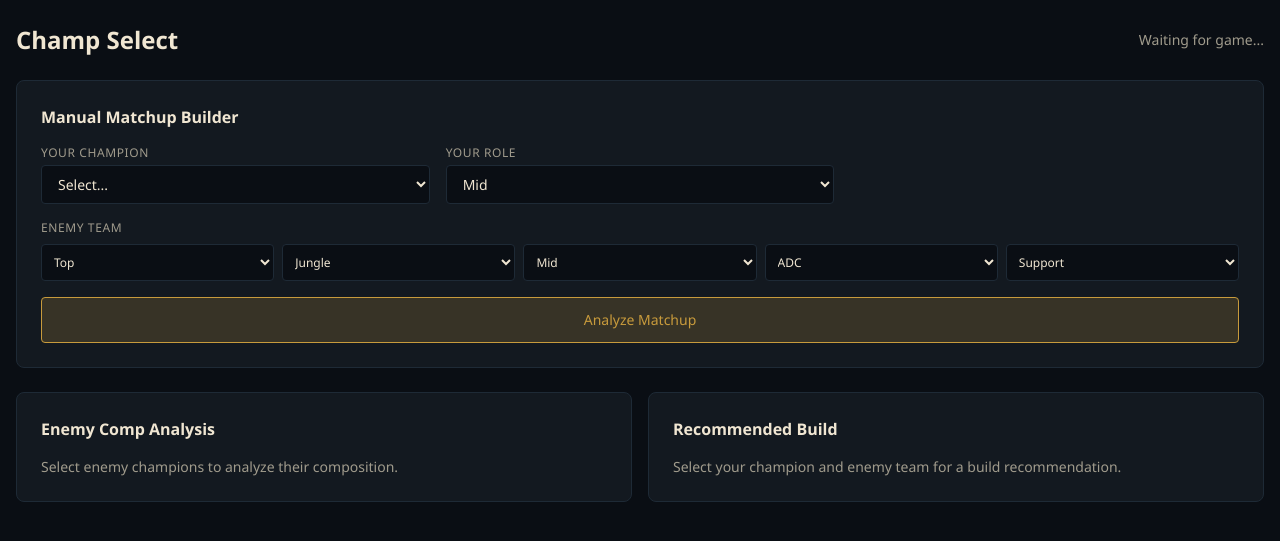
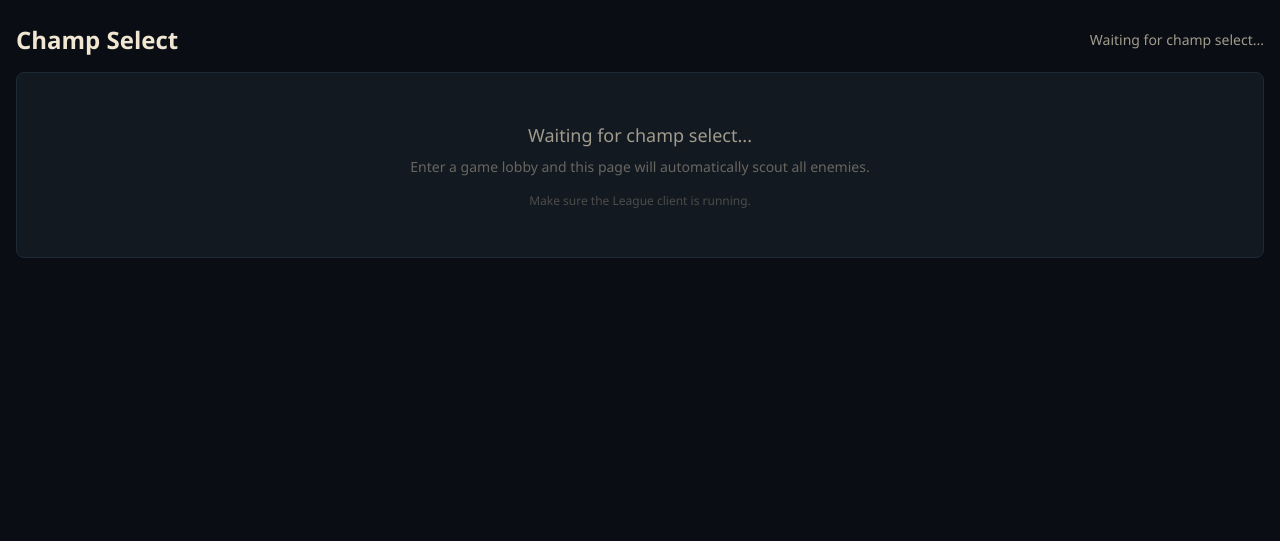
Before and after one commit to hacu9/oraclegg, a FastAPI app: page /champ-select in a window 1280 px wide. Shown: the part 53-594 px from the top of the page. Run offline with FastAPI, Linux system fonts and the light colour scheme; data that the repository does not hold is empty; some libraries are stand-ins or nearby versions.

Commit message:
Auto-scout champ select, post-game summary, multi-region pipeline
Champ select:
- Fully automatic — detects picks via LCU, scouts enemies, shows comp
  analysis and build recommendation without any manual input
- Shows LIVE badge when in champ select
- Enemy champion cards with icons and role assignments
- Removed manual dropdowns (auto-populate from LCU data)

Post-game:
- Shows champion icon, KDA, CS/min, vision, game duration
- VICTORY/DEFEAT with color
- No auto-redirect — user clicks "View Analysis" when ready

Pipeline:
- Running LAN + KR + NA concurrently for maximum data coverage
- Auto-imports last 20 ranked matches on first run

Polish:
- Tags (1ST TIME, TILTED, OTP) shown next to enemy champion names
- Disabled post-game auto-redirect to /tracking

Co-Authored-By: Claude <noreply@anthropic.com>

```diff
--- a/src/oraclegg/ui/templates/base.html
+++ b/src/oraclegg/ui/templates/base.html
@@ -139,13 +139,10 @@
                     return;
                 }
 
-                // Game ended → go to tracking after 8s (if we were in-game)
+                // Game ended → stay on in-game page to show post-game summary
+                // User clicks "View Analysis" when ready
                 if (phase === 'post_game' && _lastPhase === 'in_game' && page === 'in-game') {
-                    if (!_postGameTimer) {
-                        _postGameTimer = setTimeout(() => {
-                            window.location.href = '/tracking';
-                        }, 8000);
-                    }
+                    // Don't redirect — post-game summary shows on the in-game page
                 }
 
                 // Back to idle after post-game (clear timer)
--- a/src/oraclegg/ui/templates/champ_select.html
+++ b/src/oraclegg/ui/templates/champ_select.html
@@ -3,229 +3,228 @@
 {% block nav_champ_select %}text-oracle-gold{% endblock %}
 
 {% block content %}
-<div class="space-y-6">
+<div class="space-y-4">
     <div class="flex items-center justify-between">
+        <div class="flex items-center gap-3">
             <h1 class="text-oracle-light text-2xl font-bold">Champ Select</h1>
-        <div class="text-oracle-text text-sm" id="phase-status">
-            Waiting for game...
+            <span id="live-badge" style="display:none" class="bg-oracle-green/20 text-oracle-green text-xs px-2 py-1 rounded-full border border-oracle-green/30 animate-pulse">LIVE</span>
+        </div>
+        <div class="text-oracle-text text-sm" id="phase-status">Waiting for champ select...</div>
+    </div>
+
+    <!-- Auto-scouting results (shown when LCU detects champ select) -->
+    <div id="auto-scout" style="display:none">
+        <!-- Your pick + enemy comp -->
+        <div class="bg-oracle-card border border-oracle-border rounded-lg p-4 mb-4">
+            <div class="flex items-center justify-between">
+                <div class="flex items-center gap-3">
+                    <img id="as-your-icon" class="w-12 h-12 rounded-lg border-2 border-oracle-gold/50" src="" alt="" style="display:none">
+                    <div>
+                        <span class="text-oracle-light font-bold text-lg" id="as-your-champ">Picking...</span>
+                        <span class="text-oracle-text/40 text-sm ml-2" id="as-your-role"></span>
+                    </div>
+                </div>
+                <div class="flex items-center gap-2" id="as-comp-tags"></div>
             </div>
         </div>
 
-    <!-- Manual input (for testing without LCU) -->
-    <div class="bg-oracle-card border border-oracle-border rounded-lg p-6">
-        <h2 class="text-oracle-light font-semibold mb-4">Manual Matchup Builder</h2>
-        <form id="matchup-form" class="space-y-4">
-            <!-- Your champion -->
-            <div class="grid grid-cols-1 md:grid-cols-3 gap-4">
-                <div>
-                    <label class="text-oracle-text text-xs uppercase tracking-wider block mb-1">Your Champion</label>
-                    <select id="your-champ" class="w-full bg-oracle-bg border border-oracle-border rounded px-3 py-2
-                                text-oracle-light focus:border-oracle-gold focus:outline-none text-sm">
-                        <option value="">Select...</option>
-                    </select>
-                </div>
-                <div>
-                    <label class="text-oracle-text text-xs uppercase tracking-wider block mb-1">Your Role</label>
-                    <select id="your-role" class="w-full bg-oracle-bg border border-oracle-border rounded px-3 py-2
-                                text-oracle-light focus:border-oracle-gold focus:outline-none text-sm">
-                        <option value="TOP">Top</option>
-                        <option value="JUNGLE">Jungle</option>
-                        <option value="MID" selected>Mid</option>
-                        <option value="ADC">ADC</option>
-                        <option value="SUPPORT">Support</option>
-                    </select>
-                </div>
+        <!-- Enemy scouting cards -->
+        <div class="grid grid-cols-1 md:grid-cols-5 gap-3 mb-4" id="as-enemy-cards">
+            <div class="col-span-5 text-oracle-text/50 text-sm text-center py-4">Scouting enemies...</div>
         </div>
 
-            <!-- Enemy team -->
-            <div>
-                <label class="text-oracle-text text-xs uppercase tracking-wider block mb-2">Enemy Team</label>
-                <div class="grid grid-cols-5 gap-2">
-                    <select class="enemy-champ bg-oracle-bg border border-oracle-border rounded px-2 py-2
-                                text-oracle-light focus:border-oracle-red focus:outline-none text-xs">
-                        <option value="">Top</option>
-                    </select>
-                    <select class="enemy-champ bg-oracle-bg border border-oracle-border rounded px-2 py-2
-                                text-oracle-light focus:border-oracle-red focus:outline-none text-xs">
-                        <option value="">Jungle</option>
-                    </select>
-                    <select class="enemy-champ bg-oracle-bg border border-oracle-border rounded px-2 py-2
-                                text-oracle-light focus:border-oracle-red focus:outline-none text-xs">
-                        <option value="">Mid</option>
-                    </select>
-                    <select class="enemy-champ bg-oracle-bg border border-oracle-border rounded px-2 py-2
-                                text-oracle-light focus:border-oracle-red focus:outline-none text-xs">
-                        <option value="">ADC</option>
-                    </select>
-                    <select class="enemy-champ bg-oracle-bg border border-oracle-border rounded px-2 py-2
-                                text-oracle-light focus:border-oracle-red focus:outline-none text-xs">
-                        <option value="">Support</option>
-                    </select>
+        <!-- Build + comp analysis -->
+        <div class="grid grid-cols-1 md:grid-cols-2 gap-4">
+            <div class="bg-oracle-card border border-oracle-border rounded-lg p-4">
+                <h2 class="text-oracle-light font-semibold mb-3">Enemy Comp Analysis</h2>
+                <div id="as-comp-result" class="text-oracle-text text-sm">Analyzing...</div>
             </div>
-            </div>
-
-            <button type="submit"
-                    class="w-full bg-oracle-gold/20 border border-oracle-gold text-oracle-gold px-4 py-3 rounded
-                           hover:bg-oracle-gold/30 transition-colors text-sm font-medium">
-                Analyze Matchup
-            </button>
-        </form>
-    </div>
-
-    <!-- Results -->
-    <div class="grid grid-cols-1 md:grid-cols-2 gap-4">
-        <!-- Comp analysis -->
-        <div class="bg-oracle-card border border-oracle-border rounded-lg p-6">
-            <h2 class="text-oracle-light font-semibold mb-4">Enemy Comp Analysis</h2>
-            <div id="comp-result" class="text-oracle-text text-sm">
-                Select enemy champions to analyze their composition.
-            </div>
-        </div>
-
-        <!-- Build recommendation -->
-        <div class="bg-oracle-card border border-oracle-border rounded-lg p-6">
-            <h2 class="text-oracle-light font-semibold mb-4">Recommended Build</h2>
-            <div id="build-result" class="text-oracle-text text-sm">
-                Select your champion and enemy team for a build recommendation.
-            </div>
+            <div class="bg-oracle-card border border-oracle-border rounded-lg p-4">
+                <h2 class="text-oracle-light font-semibold mb-3">Recommended Build</h2>
+                <div id="as-build-result" class="text-oracle-text text-sm">Loading...</div>
             </div>
         </div>
     </div>
 
+    <!-- Waiting state -->
+    <div id="cs-waiting" class="bg-oracle-card border border-oracle-border rounded-lg p-12 text-center">
+        <div class="text-oracle-text text-lg mb-2">Waiting for champ select...</div>
+        <p class="text-oracle-text/60 text-sm">Enter a game lobby and this page will automatically scout all enemies.</p>
+        <p class="text-oracle-text/40 text-xs mt-4">Make sure the League client is running.</p>
+    </div>
+</div>
+
 <script>
-    // Auto-redirect handled by base.html global state machine
+const DDRAGON = 'https://ddragon.leagueoflegends.com/cdn/16.6.1/img';
+const CHAMP_ICON_MAP = {
+    'Wukong': 'MonkeyKing', "Kai'Sa": 'Kaisa', "Kha'Zix": 'Khazix',
+    "Bel'Veth": 'Belveth', "Vel'Koz": 'Velkoz', "Kog'Maw": 'KogMaw',
+    "Cho'Gath": 'Chogath', "Rek'Sai": 'RekSai', "K'Sante": 'KSante',
+    "Renata Glasc": 'Renata', "Nunu & Willump": 'Nunu', "LeBlanc": 'Leblanc',
+    "Aurelion Sol": 'AurelionSol', "Dr. Mundo": 'DrMundo', "Jarvan IV": 'JarvanIV',
+    "Lee Sin": 'LeeSin', "Master Yi": 'MasterYi', "Miss Fortune": 'MissFortune',
+    "Tahm Kench": 'TahmKench', "Twisted Fate": 'TwistedFate', "Xin Zhao": 'XinZhao',
+};
+function champIconKey(n) { return CHAMP_ICON_MAP[n] || n; }
+function champIcon(n) { return `${DDRAGON}/champion/${champIconKey(n)}.png`; }
 
-    let champions = [];
-    let champById = {};
-    let liveSelectActive = false;
+let champMap = {};  // id -> {name, key}
+let lastEnemyIds = '';
+let scoutedEnemies = {};
 
-    // Poll for live champ select data from LCU
-    async function pollChampSelect() {
+// Load champion data
+fetch('/api/champions').then(r => r.json()).then(champs => {
+    champs.forEach(c => { champMap[c.id] = c; });
+});
+
+// Poll for live champ select
+async function pollCS() {
     try {
         const r = await fetch('/api/champ-select/live');
         const d = await r.json();
-            if (d.active && d.data && !liveSelectActive) {
-                liveSelectActive = true;
-                // Parse LCU champ select data to extract picks
-                const actions = d.data.actions || [];
-                const myTeam = d.data.myTeam || [];
-                const theirTeam = d.data.theirTeam || [];
 
-                // Auto-fill enemy picks
-                const enemySelects = document.querySelectorAll('.enemy-champ');
-                theirTeam.forEach((p, i) => {
-                    if (p.championId && enemySelects[i]) {
-                        enemySelects[i].value = p.championId;
-                    }
-                });
-
-                // Auto-fill your pick
-                const localPlayer = myTeam.find(p => p.cellId === d.data.localPlayerCellId);
-                if (localPlayer && localPlayer.championId) {
-                    document.getElementById('your-champ').value = localPlayer.championId;
-                }
-
-                // Show indicator
-                const heading = document.querySelector('h1');
-                if (heading && !document.getElementById('live-cs-badge')) {
-                    heading.insertAdjacentHTML('afterend',
-                        '<span id="live-cs-badge" class="ml-3 bg-oracle-green/20 text-oracle-green text-xs px-2 py-1 rounded-full border border-oracle-green/30 animate-pulse">LIVE</span>'
-                    );
-                }
-            } else if (!d.active) {
-                liveSelectActive = false;
-            }
-        } catch {}
-    }
-    setInterval(pollChampSelect, 2000);
-    pollChampSelect();
-
-    // Load champions
-    fetch('/api/champions')
-        .then(r => r.json())
-        .then(champs => {
-            champions = champs;
-            const yourChamp = document.getElementById('your-champ');
-            const enemySelects = document.querySelectorAll('.enemy-champ');
-
-            function populateSelect(sel, placeholder) {
-                const firstOpt = sel.options[0];
-                sel.innerHTML = '';
-                const opt = document.createElement('option');
-                opt.value = '';
-                opt.textContent = firstOpt ? firstOpt.textContent : 'Select...';
-                sel.appendChild(opt);
-                champs.forEach(c => {
-                    const o = document.createElement('option');
-                    o.value = c.id;
-                    o.textContent = c.name;
-                    sel.appendChild(o);
-                });
-            }
-
-            populateSelect(yourChamp, 'Your Champion');
-            enemySelects.forEach(sel => populateSelect(sel));
-        });
-
-    // Handle form submit
-    document.getElementById('matchup-form').addEventListener('submit', async function(e) {
-        e.preventDefault();
-
-        const champId = document.getElementById('your-champ').value;
-        const role = document.getElementById('your-role').value;
-        const enemyIds = Array.from(document.querySelectorAll('.enemy-champ'))
-            .map(s => s.value)
-            .filter(v => v);
-
-        if (!champId) {
-            alert('Select your champion');
+        if (!d.active) {
+            document.getElementById('auto-scout').style.display = 'none';
+            document.getElementById('cs-waiting').style.display = 'block';
+            document.getElementById('live-badge').style.display = 'none';
+            document.getElementById('phase-status').textContent = 'Waiting for champ select...';
+            lastEnemyIds = '';
+            scoutedEnemies = {};
             return;
         }
 
-        // Show loading state
-        const btn = document.querySelector('#matchup-form button[type="submit"]');
-        btn.disabled = true; btn.textContent = 'Analyzing...';
-        document.getElementById('comp-result').innerHTML = '<span class="text-oracle-text/50">Analyzing...</span>';
-        document.getElementById('build-result').innerHTML = '<span class="text-oracle-text/50">Loading...</span>';
+        document.getElementById('auto-scout').style.display = 'block';
+        document.getElementById('cs-waiting').style.display = 'none';
+        document.getElementById('live-badge').style.display = 'inline-flex';
+        document.getElementById('phase-status').textContent = 'Live — scouting enemies';
+
+        const myTeam = d.data.myTeam || [];
+        const theirTeam = d.data.theirTeam || [];
+        const localCell = d.data.localPlayerCellId;
+
+        // Your pick
+        const me = myTeam.find(p => p.cellId === localCell);
+        if (me && me.championId && champMap[me.championId]) {
+            const c = champMap[me.championId];
+            document.getElementById('as-your-champ').textContent = c.name;
+            const icon = document.getElementById('as-your-icon');
+            icon.src = champIcon(c.key || c.name);
+            icon.style.display = 'block';
+        }
+
+        // Enemy picks — scout when they change
+        const enemyIds = theirTeam.map(p => p.championId).filter(Boolean).sort().join(',');
+        if (enemyIds && enemyIds !== lastEnemyIds) {
+            lastEnemyIds = enemyIds;
+            await scoutEnemies(theirTeam);
+            await analyzeComp(theirTeam, me);
+        }
+
+    } catch(e) {}
+}
+
+async function scoutEnemies(theirTeam) {
+    const cardsDiv = document.getElementById('as-enemy-cards');
+    let html = '';
+
+    for (const enemy of theirTeam) {
+        if (!enemy.championId) continue;
+        const champ = champMap[enemy.championId];
+        const champName = champ ? champ.name : `Champ ${enemy.championId}`;
+        const champKey = champ ? (champ.key || champ.name) : '';
+
+        // Show placeholder card immediately
+        html += `<div class="bg-oracle-card border border-oracle-border rounded-lg p-3" id="scout-card-${enemy.championId}">
+            <div class="flex items-center gap-2 mb-2">
+                <img src="${champIcon(champKey)}" class="w-8 h-8 rounded border border-oracle-border" onerror="this.style.display='none'">
+                <span class="text-oracle-light text-sm font-bold">${champName}</span>
+            </div>
+            <div class="text-oracle-text/40 text-xs animate-pulse">Scouting...</div>
+        </div>`;
+    }
+    cardsDiv.innerHTML = html;
+
+    // Scout each enemy via API (they have summoner names from LCU)
+    for (const enemy of theirTeam) {
+        if (!enemy.championId || !enemy.summonerId) continue;
+        const champ = champMap[enemy.championId];
+        const champName = champ ? champ.name : '';
+        const champKey = champ ? (champ.key || champ.name) : '';
 
         try {
-        // Classify comp
-        if (enemyIds.length > 0) {
+            // LCU gives us summonerId, we need to look them up
+            // For now use the scout endpoint with their name if available
+            const nameTag = enemy.nameVisibilityType === 'HIDDEN' ? null : null; // LCU may not expose name
+
+            // Build a card with what we know from LCU
+            const card = document.getElementById(`scout-card-${enemy.championId}`);
+            if (card) {
+                let cardHtml = `
+                    <div class="flex items-center gap-2 mb-2">
+                        <img src="${champIcon(champKey)}" class="w-8 h-8 rounded border border-oracle-border" onerror="this.style.display='none'">
+                        <span class="text-oracle-light text-sm font-bold">${champName}</span>
+                    </div>`;
+
+                // Add assigned position if available
+                if (enemy.assignedPosition) {
+                    const roleMap = { 'top': 'TOP', 'jungle': 'JGL', 'middle': 'MID', 'bottom': 'ADC', 'utility': 'SUP' };
+                    cardHtml += `<div class="text-oracle-text/50 text-[10px] mb-1">${roleMap[enemy.assignedPosition] || enemy.assignedPosition}</div>`;
+                }
+
+                cardHtml += `<div class="text-oracle-text/40 text-[10px]">Champion locked</div>`;
+                card.innerHTML = cardHtml;
+            }
+        } catch(e) {}
+    }
+}
+
+async function analyzeComp(theirTeam, me) {
+    const enemyIds = theirTeam.map(p => p.championId).filter(Boolean);
+    if (enemyIds.length === 0) return;
+
+    // Comp tags
+    try {
         const compResp = await fetch(`/api/comp/classify?champion_ids=${enemyIds.join(',')}`);
         const compData = await compResp.json();
-            const compDiv = document.getElementById('comp-result');
-            let html = '<div class="space-y-2">';
-            html += '<div class="flex flex-wrap gap-1.5">';
-            compData.archetypes.forEach(a => {
+
+        // Tags in header
         const colors = {
             'heavy_ap': 'purple', 'heavy_ad': 'red', 'heavy_tank': 'blue',
             'balanced': 'gold', 'poke': 'green', 'engage': 'red',
             'split_push': 'gold', 'protect_carry': 'blue', 'assassin': 'purple',
             'early_game': 'red', 'scaling': 'blue',
         };
-                const color = colors[a] || 'gold';
-                html += `<span class="bg-oracle-${color}/20 text-oracle-${color} text-xs px-2 py-1 rounded-full border border-oracle-${color}/30">
-                    ${a.replace('_', ' ').toUpperCase()}
-                </span>`;
-            });
-            html += '</div></div>';
-            compDiv.innerHTML = html;
+        document.getElementById('as-comp-tags').innerHTML = compData.archetypes.map(a => {
+            const c = colors[a] || 'gold';
+            return `<span class="bg-oracle-${c}/20 text-oracle-${c} text-xs px-2 py-1 rounded-full border border-oracle-${c}/30">${a.replace('_', ' ').toUpperCase()}</span>`;
+        }).join('');
+
+        // Comp analysis detail
+        document.getElementById('as-comp-result').innerHTML = compData.archetypes.map(a => {
+            const c = colors[a] || 'gold';
+            return `<span class="bg-oracle-${c}/20 text-oracle-${c} text-xs px-2 py-1 rounded-full border border-oracle-${c}/30">${a.replace('_', ' ').toUpperCase()}</span>`;
+        }).join(' ');
+    } catch(e) {
+        document.getElementById('as-comp-result').innerHTML = '<span class="text-oracle-red text-sm">Failed to analyze comp</span>';
     }
 
-        // Get build
+    // Build recommendation
+    if (me && me.championId) {
+        try {
             const params = new URLSearchParams({
-            champion_id: champId,
-            role: role,
+                champion_id: me.championId,
+                role: me.assignedPosition === 'middle' ? 'MID' : me.assignedPosition === 'bottom' ? 'ADC' : me.assignedPosition === 'utility' ? 'SUPPORT' : (me.assignedPosition || 'MID').toUpperCase(),
                 enemy_ids: enemyIds.join(','),
             });
             const buildResp = await fetch(`/api/recommend/html?${params}`);
-        document.getElementById('build-result').innerHTML = await buildResp.text();
+            document.getElementById('as-build-result').innerHTML = await buildResp.text();
         } catch(e) {
-            document.getElementById('build-result').innerHTML =
-                '<span class="text-oracle-red text-sm">Failed to load. Check your connection.</span>';
-        } finally {
-            btn.disabled = false; btn.textContent = 'Analyze Matchup';
+            document.getElementById('as-build-result').innerHTML = '<span class="text-oracle-red text-sm">Failed to load build</span>';
         }
-    });
+    }
+}
+
+setInterval(pollCS, 2000);
+pollCS();
 </script>
 {% endblock %}
```
Also changed, not shown: src/oraclegg/pipeline/runner.py (+76 -0 lines), src/oraclegg/ui/templates/in_game.html (+32 -15 lines). Lines whose indentation alone changed are shown as unchanged.
